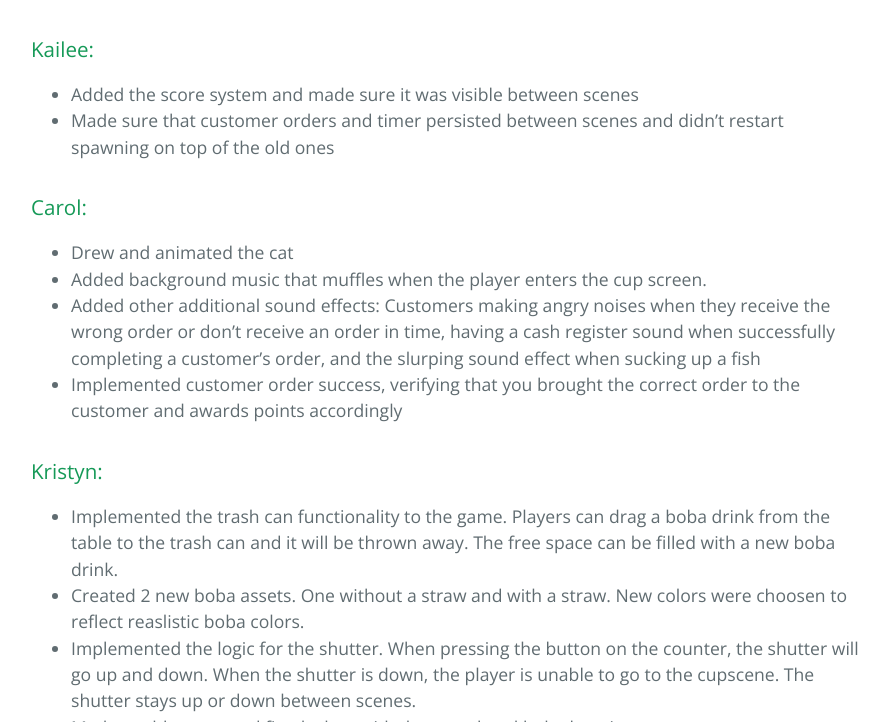
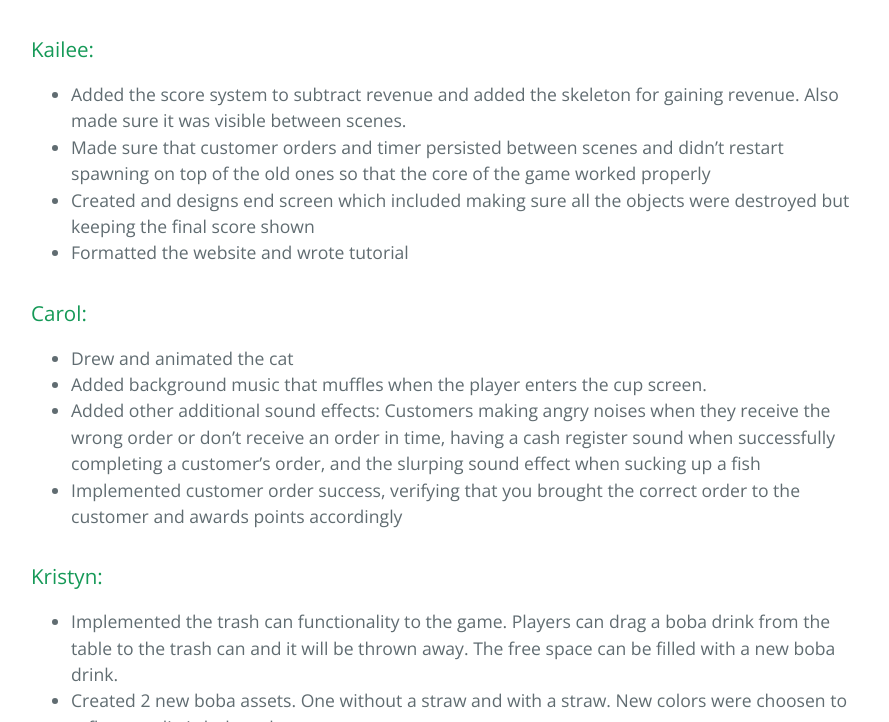
Before and after one commit to mochi-bytes/mochi-bytes.github.io, a Jekyll site: the page built from milestone3.md, in a window 1280 px wide and 900 px high, scrolled down 821 px, cut to the strip 178-900 px from the top of the window. Shown: the whole strip, without its empty margins (193-1082 px from the left). Built offline with Jekyll 4.4.1, drawn with Linux system fonts in a browser that asks for light colours.

Commit message:
adds itch.io and updated tasks

```diff
--- a/_layouts/template.html
+++ b/_layouts/template.html
@@ -15,6 +15,7 @@
     <a href="https://github.com/mochi-bytes/MochiBytes" class="btn">View on GitHub</a>
     <a href="https://github.com/mochi-bytes/mochi-bytes.github.io/zipball/main" class="btn">Download .zip</a>
     <a href="https://github.com/mochi-bytes/mochi-bytes.github.io/tarball/main" class="btn">Download .tar.gz</a>
+    <a href="https://carkriskai.itch.io/fishytea" class="btn">Itch.io link</a>
     <h2 class="project-tagline">A site showcasing the development of the Fishy Tea game</h2>
     {% for page in site.pages %}
     <a href= {{ page.filename }} class="btn">{{ page.title }}</a>
--- a/milestone3.md
+++ b/milestone3.md
@@ -14,8 +14,10 @@
 
 ### Kailee:
 
-- Added the score system and made sure it was visible between scenes
-- Made sure that customer orders and timer persisted between scenes and didn't restart spawning on top of the old ones
+- Added the score system to subtract revenue and added the skeleton for gaining revenue. Also made sure it was visible between scenes.
+- Made sure that customer orders and timer persisted between scenes and didn't restart spawning on top of the old ones so that the core of the game worked properly
+- Created and designs end screen which included making sure all the objects were destroyed but keeping the final score shown
+- Formatted the website and wrote tutorial
 
 ### Carol:
 - Drew and animated the cat
```
